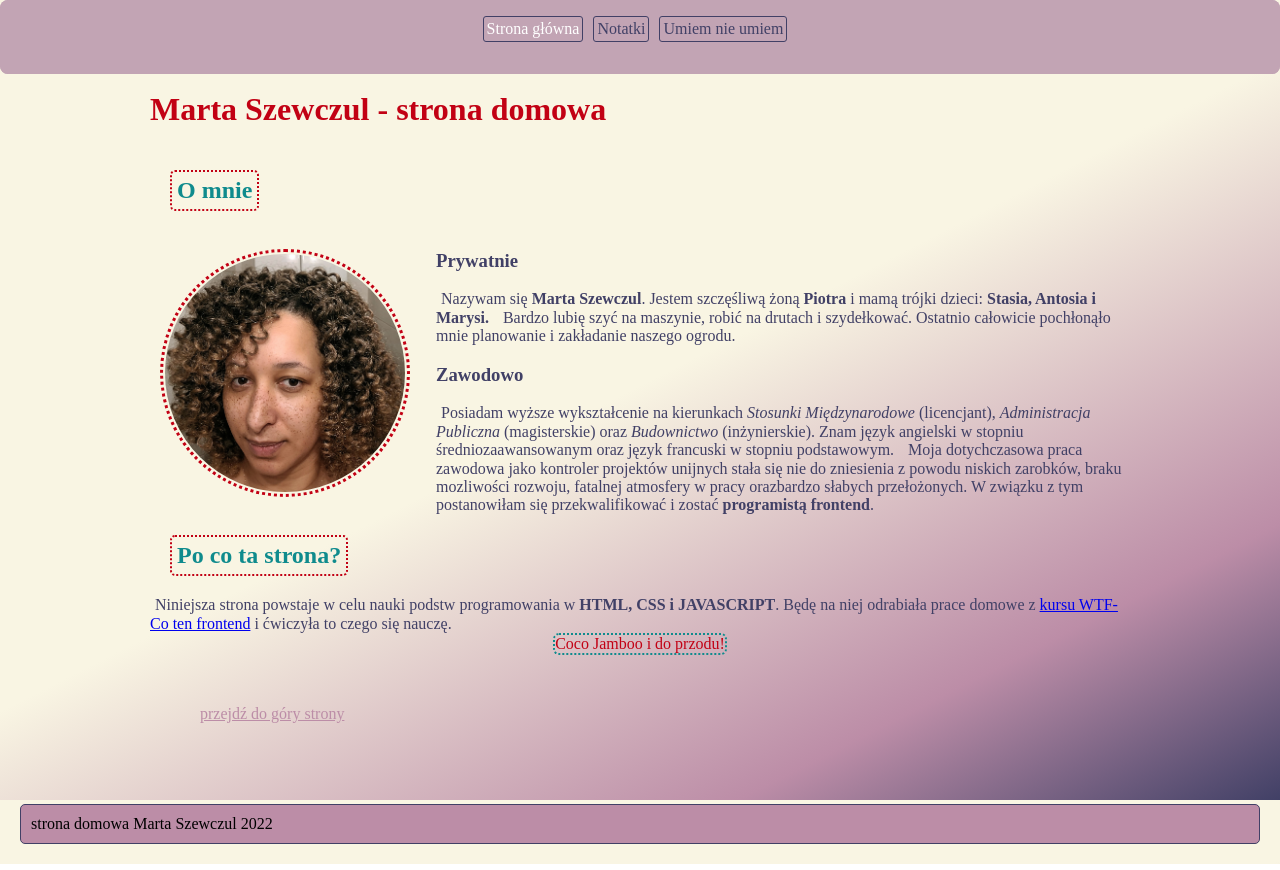
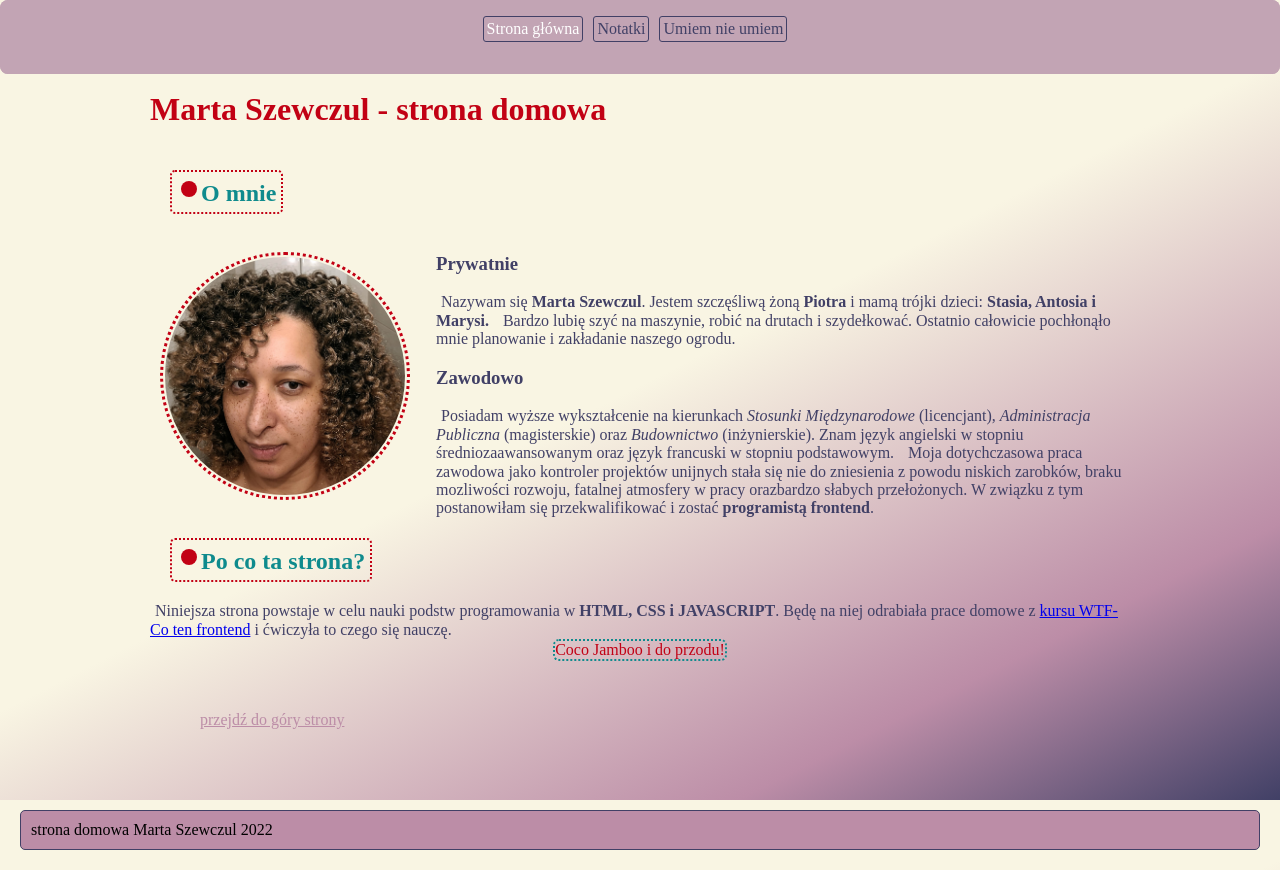
Before and after one commit to martaszewczul/homepage, a plain HTML site: page index.html in a window 1280 px wide. Drawn offline with Linux system fonts and the light colour scheme.

Commit message:
element::before

```diff
--- a/style.css
+++ b/style.css
@@ -69,6 +69,15 @@ h1 {
   border-radius: 5px;
   grid-area: section__header;
 }
+.section__header::before {
+  content: "";
+  display: inline-block;
+  width: 16px;
+  height: 16px;
+  background: #c20114;
+  border-radius: 50%;
+  margin: 4px;
+}
 .div {
   grid-area: section__picture;
   display: flex;
@@ -88,6 +97,7 @@ h1 {
 .section__article--header {
   color: #414066;
 }
+
 .section__article--paragraph {
   display: inline;
   color: #414066;
```
Also changed, not shown: 1 other file.
